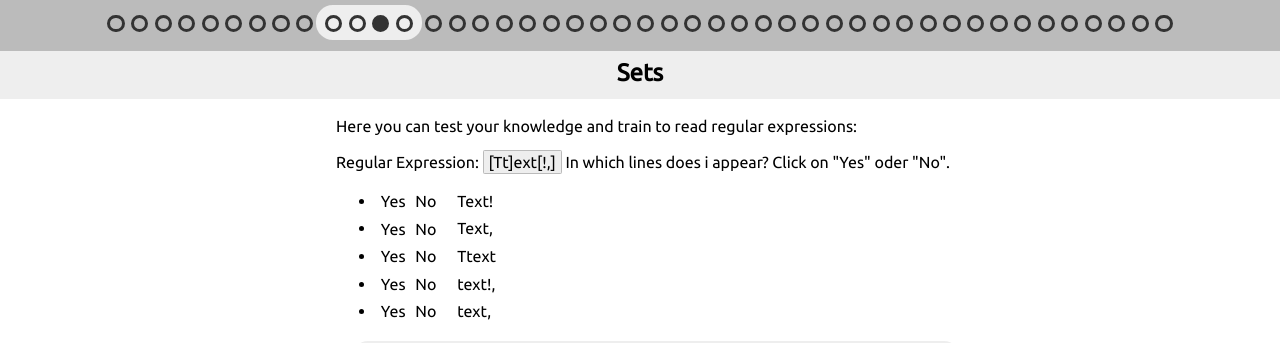
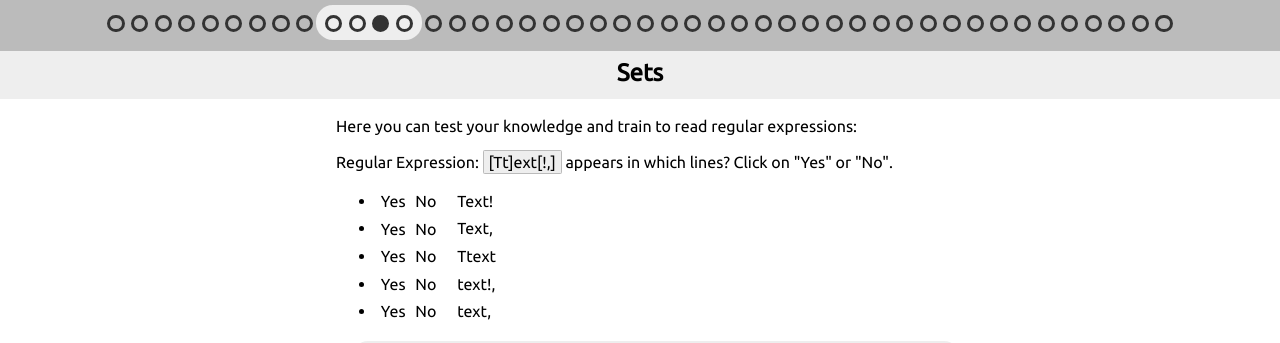
Before and after one commit to CoderDojoPotsdam/regex-tutorial, a Jekyll site: the page built from steps/04-03-sets.html, in a window 1280 px wide. Shown: the top 343 px of the page. Built offline with Jekyll 4.4.1, drawn with Linux system fonts in a browser that asks for light colours.

Commit message:
Improved English

```diff
--- a/css/lang-en.css
+++ b/css/lang-en.css
@@ -26,5 +26,5 @@
   content: "Regular Expression: ";
 }
 .quiz .expression:after {
-  content: " In which lines does i appear? Click on \"Yes\" oder \"No\".";
+  content: " appears in which lines? Click on \"Yes\" or \"No\".";
 }
```
